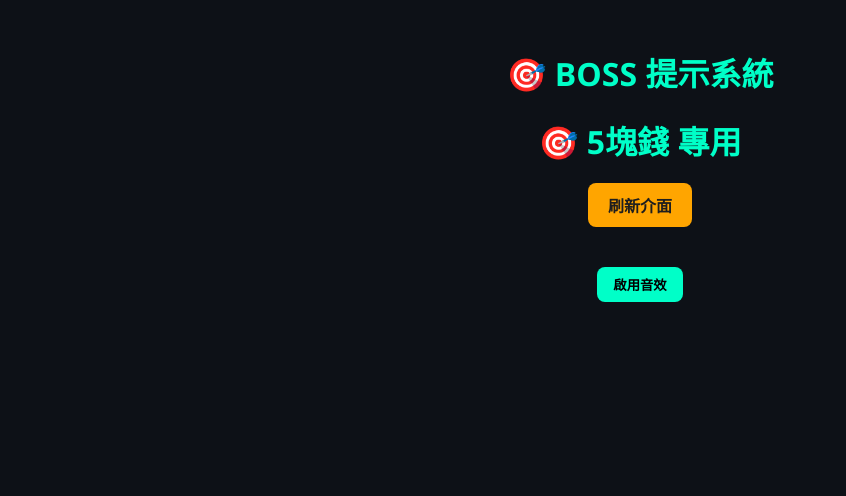
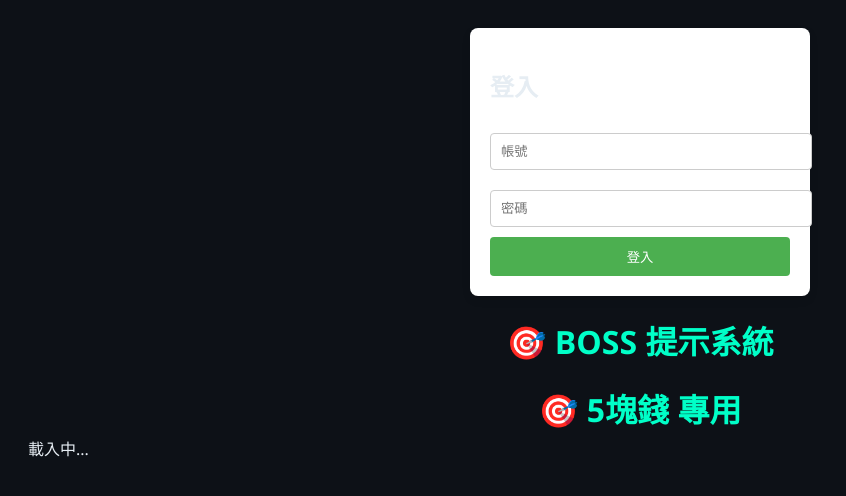
Before and after one commit to su0016/boss-timer-alert, a website: page public/index.html in a window 1280 px wide. Shown: the whole page, without its empty margins (0-846 px from the left). Drawn offline with Linux system fonts and the light colour scheme; no server answers.

Commit message:
Update index.html

```diff
--- a/public/index.html
+++ b/public/index.html
@@ -104,17 +104,61 @@
     #soundBtn:hover {
       background-color: #ffa500;
     }
+
+    /* 登入表單樣式 */
+    #loginForm {
+      max-width: 300px;
+      margin: 0 auto;
+      background-color: #fff;
+      padding: 20px;
+      border-radius: 8px;
+      box-shadow: 0 4px 8px rgba(0, 0, 0, 0.1);
+      display: none;
+    }
+    input {
+      width: 100%;
+      padding: 10px;
+      margin: 10px 0;
+      border: 1px solid #ccc;
+      border-radius: 4px;
+    }
+    button {
+      width: 100%;
+      padding: 10px;
+      background-color: #4CAF50;
+      color: white;
+      border: none;
+      border-radius: 4px;
+      cursor: pointer;
+    }
+    button:hover {
+      background-color: #45a049;
+    }
+    .error-message {
+      color: red;
+      display: none;
+    }
   </style>
 </head>
 <body>
+  <!-- 登入表單 -->
+  <div id="loginForm">
+    <h2>登入</h2>
+    <input type="text" id="username" placeholder="帳號" required />
+    <input type="password" id="password" placeholder="密碼" required />
+    <button onclick="loginUser()">登入</button>
+    <p id="errorMessage" class="error-message">帳號或密碼錯誤</p>
+  </div>
+
+  <!-- 主內容頁 -->
   <h1>🎯 BOSS 提示系統</h1>
   <h1>🎯 5塊錢 專用</h1>
 
-  <button id="refreshBtn" onclick="refreshPage()">刷新介面</button>
+  <button id="refreshBtn" onclick="refreshPage()" style="display: none;">刷新介面</button>
 
   <div id="bossList" class="grid">載入中...</div>
 
-  <button id="soundBtn" onclick="enableSound()">啟用音效</button>
+  <button id="soundBtn" onclick="enableSound()" style="display: none;">啟用音效</button>
 
   <audio id="alertSound" src="/sounds/default.mp3" preload="auto"></audio>
   <audio id="voiceSound" preload="auto"></audio>
@@ -123,19 +167,45 @@
     const bossListEl = document.getElementById("bossList");
     const alertSound = document.getElementById("alertSound");
     const voiceSound = document.getElementById("voiceSound");
+    const loginForm = document.getElementById("loginForm");
+    const errorMessage = document.getElementById("errorMessage");
 
     let bossData = [];
+
+    // 檢查是否已經登入
+    window.onload = function() {
+      const isLoggedIn = localStorage.getItem('isLoggedIn');
+      if (isLoggedIn === 'true') {
+        document.getElementById("refreshBtn").style.display = "block";
+        document.getElementById("soundBtn").style.display = "block";
+        fetchBosses();
+      } else {
+        loginForm.style.display = "block";
+      }
+    };
+
+    // 登入邏輯
+    function loginUser() {
+      const username = document.getElementById("username").value;
+      const password = document.getElementById("password").value;
+
+      // 登入帳號密碼設定為 0000 / 5678
+      if (username === '0000' && password === '5678') {
+        localStorage.setItem('isLoggedIn', 'true');
+        loginForm.style.display = "none";
+        document.getElementById("refreshBtn").style.display = "block";
+        document.getElementById("soundBtn").style.display = "block";
+        fetchBosses();
+      } else {
+        errorMessage.style.display = "block";
+      }
+    }
 
     async function fetchBosses() {
       const res = await fetch("/api/bosses");
       bossData = await res.json();
       updateBossList();
     }
-
-    // 每60秒自動刷新一次頁面
-   setInterval(function() {
-   location.reload(); // 刷新頁面
-   }, 60000); // 60000 毫秒，即 1 分鐘
 
     function updateBossList() {
       bossListEl.innerHTML = "";
@@ -220,31 +290,23 @@
       return mapping[name] || null;
     }
 
-    async function adjustRespawnTime(bossName, minutes) {
-      await fetch(`/api/boss/${bossName}/adjustRespawnTime`, {
-        method: "POST",
-        headers: { 'Content-Type': 'application/json' },
-        body: JSON.stringify({ minutes })
-      });
-      await fetchBosses();
-    }
-
-    async function resetTime(bossName) {
-      await fetch(`/api/boss/${bossName}/kill`, { method: "POST" });
-      await fetchBosses();
+    function refreshPage() {
+      fetchBosses();
     }
 
     function enableSound() {
       alertSound.play();
-      voiceSound.play();
     }
 
-    function refreshPage() {
-      location.reload();
+    function resetTime(bossName) {
+      alert("將重設 " + bossName + " 的時間。");
+      // 實作時間重設邏輯
     }
 
-    fetchBosses();
-    setInterval(updateBossList, 1000);
+    function adjustRespawnTime(bossName, minutes) {
+      alert("將調整 " + bossName + " 的重生時間 " + minutes + " 分鐘。");
+      // 實作重生時間調整邏輯
+    }
   </script>
 </body>
 </html>
```
